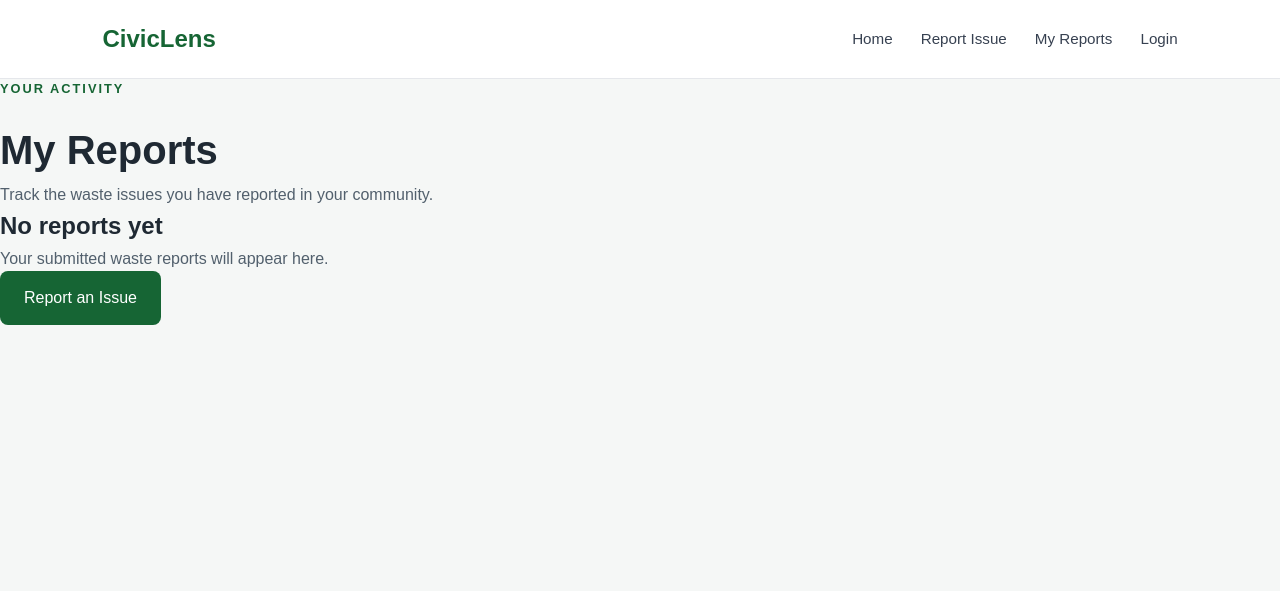
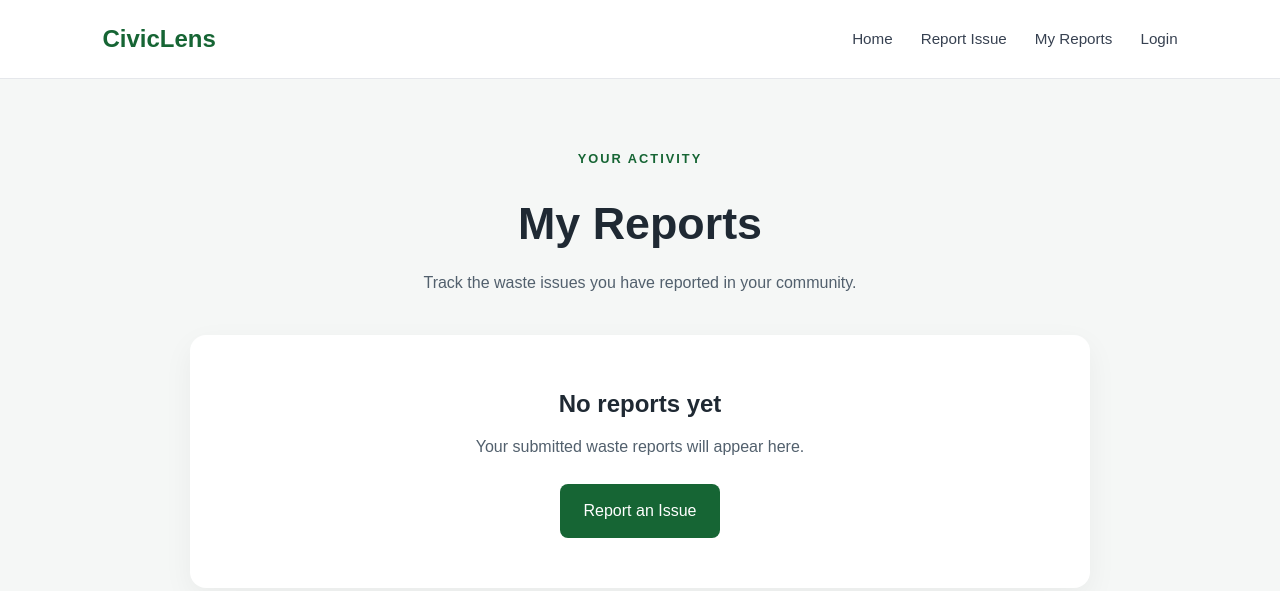
Before and after one commit to greeshmamadhu25-lang/Civic-Lens, a plain HTML site: page my reports.html in a window 1280 px wide. Drawn offline with Linux system fonts and the light colour scheme.

Commit message:
Update style.css

```diff
--- a/css/style.css
+++ b/css/style.css
@@ -155,3 +155,44 @@ nav a:hover {
     outline: none;
     border-color: #166534;
 }
+.reports-page {
+    min-height: 75vh;
+    padding: 70px 8%;
+    background: #f5f7f6;
+}
+
+.reports-header {
+    max-width: 800px;
+    margin: 0 auto 40px;
+    text-align: center;
+}
+
+.reports-header h1 {
+    font-size: 2.8rem;
+    margin-bottom: 10px;
+}
+
+.reports-header > p:not(.eyebrow) {
+    color: #52606d;
+}
+
+.reports-list {
+    max-width: 900px;
+    margin: 0 auto;
+}
+
+.empty-state {
+    background: #ffffff;
+    padding: 50px;
+    border-radius: 16px;
+    text-align: center;
+    box-shadow: 0 10px 30px rgba(0, 0, 0, 0.05);
+}
+
+.empty-state h2 {
+    margin-bottom: 10px;
+}
+
+.empty-state p {
+    margin-bottom: 25px;
+}
```
